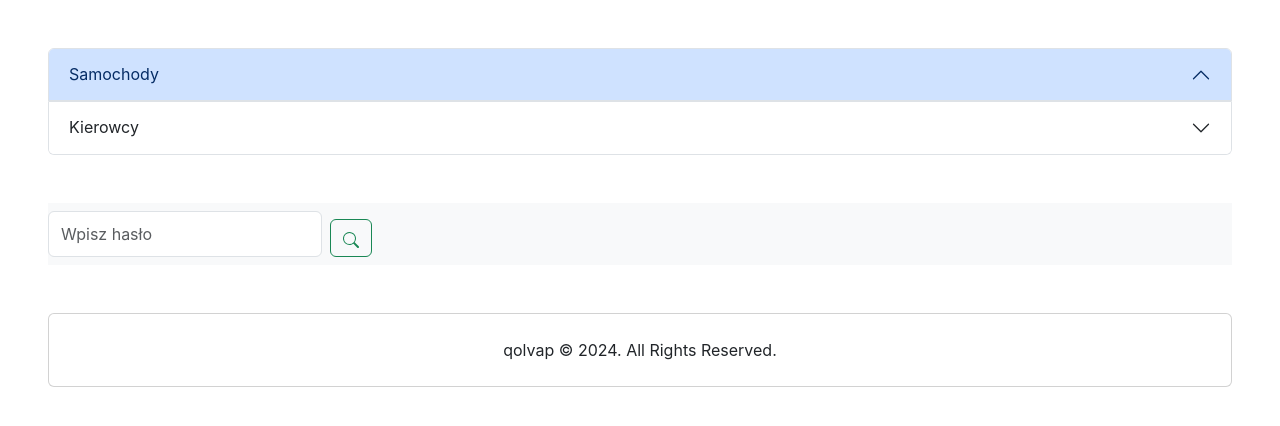
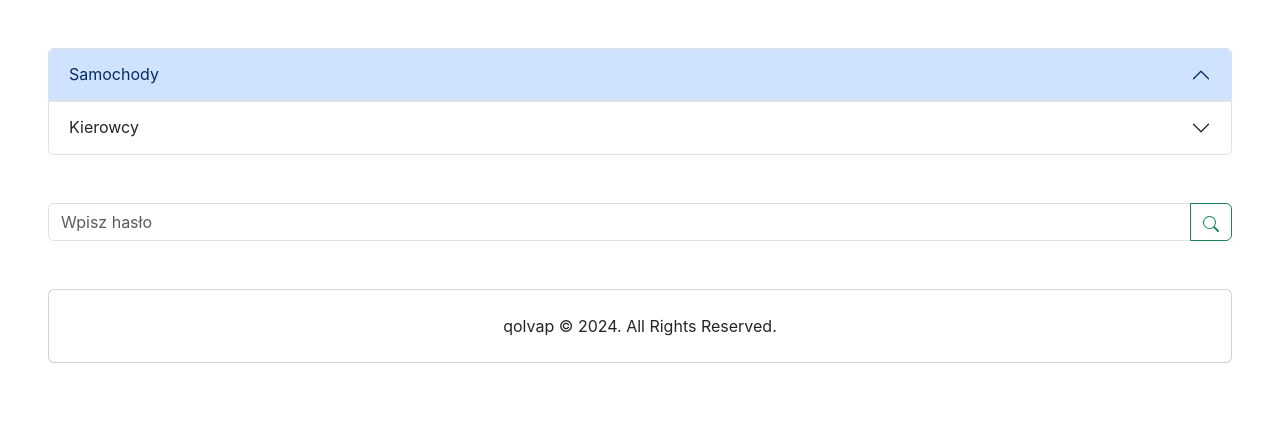
Before and after one commit to qolvap/records-reminder, a React (Create React App) app: page / in a window 1280 px wide. Shown: the top 426 px of the page. Built offline with nearby package versions, Linux system fonts and the light colour scheme.

Commit message:
🎨 improved search bar styling

```diff
--- a/src/Components/SearchBar.js
+++ b/src/Components/SearchBar.js
@@ -1,10 +1,9 @@
 import React, { useState } from 'react';
 import Button from 'react-bootstrap/Button';
 import Form from 'react-bootstrap/Form';
-import BootstrapNavbar from 'react-bootstrap/Navbar';
 import Card from 'react-bootstrap/Card';
 import Badge from 'react-bootstrap/Badge';
-
+import InputGroup from 'react-bootstrap/InputGroup';
 import { Search } from 'react-bootstrap-icons';
 
 const SearchBar = ({ searchData, setSearchData, filteredCars, filteredDrivers }) => {
@@ -52,22 +51,18 @@ const SearchBar = ({ searchData, setSearchData, filteredCars, filteredDrivers })
 
     return (
         <div className="m-5">
-            <BootstrapNavbar expand="lg" className="bg-body-tertiary">
-                <BootstrapNavbar.Toggle aria-controls="navbarScroll" />
-                <BootstrapNavbar.Collapse id="navbarScroll">
-                    <Form className="d-flex">
+
+                <InputGroup className="mb-3">
                         <Form.Control
                             type="search"
                             placeholder="Wpisz hasło"
-                            className="me-2"
                             aria-label="Search"
                             value={searchText}
                             onChange={(e) => setSearchText(e.target.value)}
                         />
-                        <Button variant="outline-success" className="mt-2" onClick={handleSearch}> <Search /></Button>
-                    </Form>
-                </BootstrapNavbar.Collapse>
-            </BootstrapNavbar>
+                        <Button variant="outline-success" className="ml-2" onClick={handleSearch}> <Search /></Button>
+                    </InputGroup>
+
             {showResults && (
                 <Button variant="outline-primary" className="mt-2" onClick={handleHideResults}>Schowaj wyniki</Button>
             )}
```
